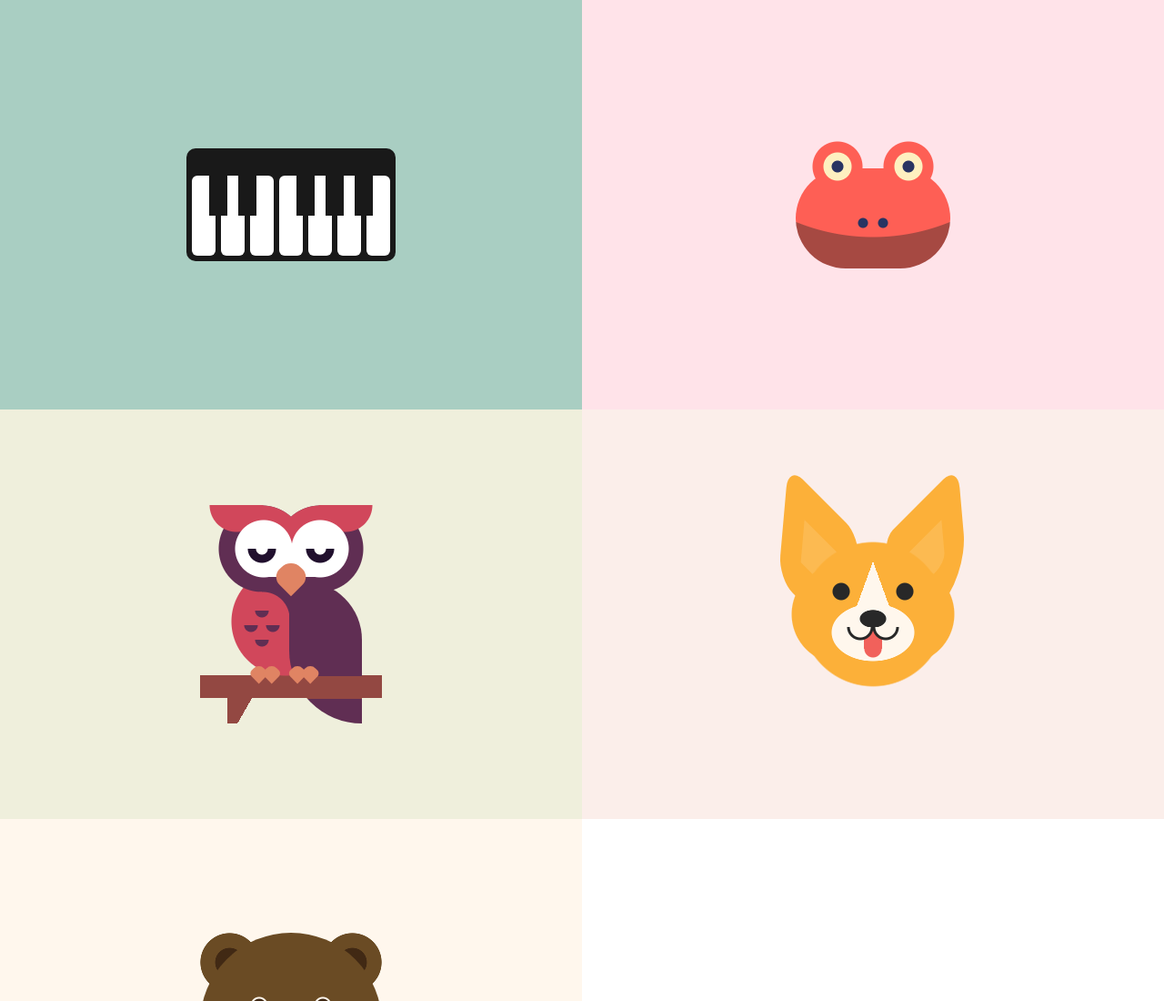
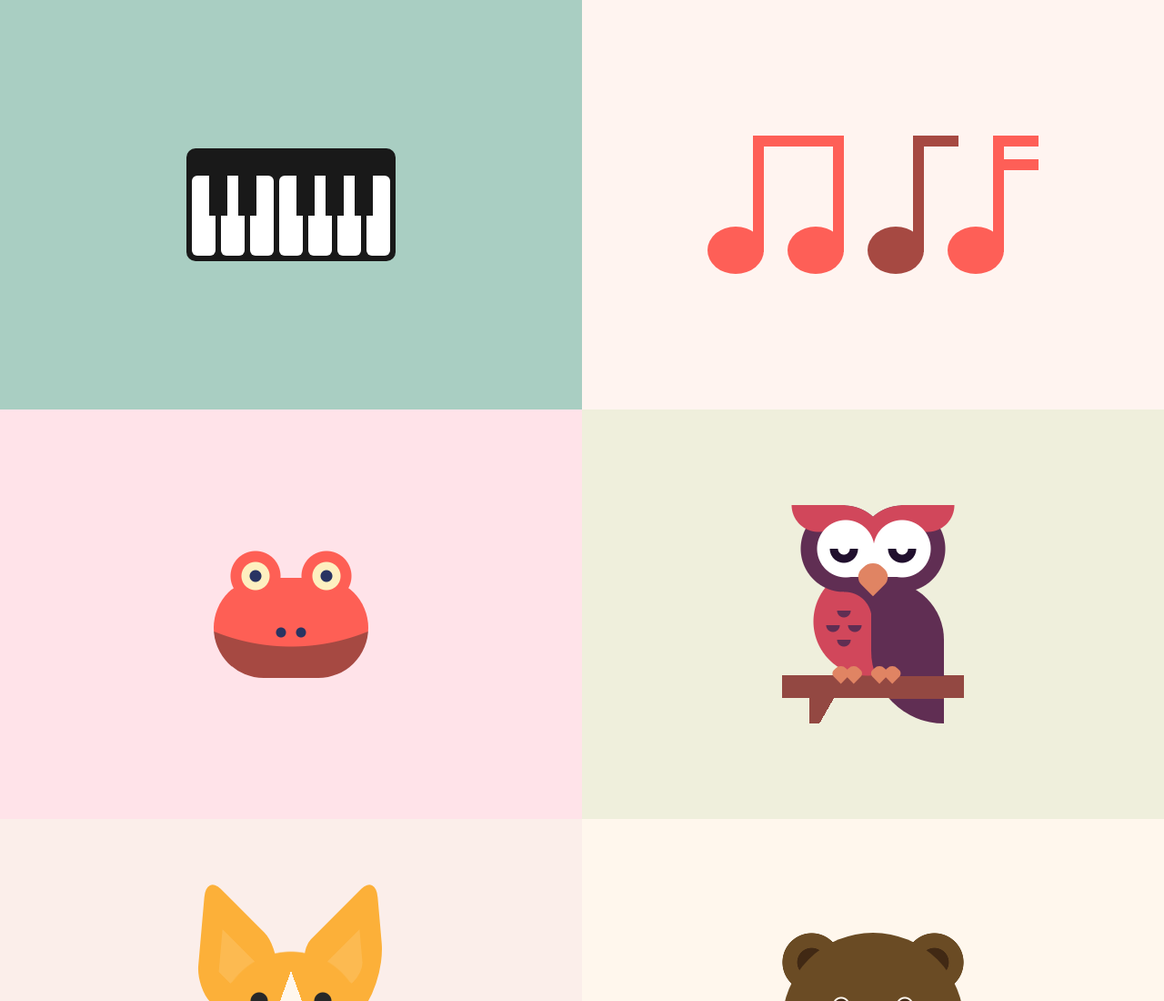
Before and after one commit to arman-borkhani/single-div, a website: page index.html in a window 1280 px wide. Shown: the top 1100 px of the page at 91% size. Drawn offline with Linux system fonts and the light colour scheme.

Commit message:
Add notes

```diff
--- /dev/null
+++ b/SCSS/_notes.scss
@@ -0,0 +1,55 @@
+#notes {
+  --black: #191919;
+  --white: #fff;
+  --coral: #fe5f57;
+  --dark-coral: #a64942;
+
+  background-color: #fff4f0;
+
+  div {
+    position: absolute;
+    width: 364px;
+    height: 152px;
+    top: 50%;
+    left: 50%;
+    transform: translate(-50%, -50%);
+    background:
+    linear-gradient(var(--coral) 100%, transparent) 314px 26px / 50px 12px,
+    linear-gradient(var(--coral) 100%, transparent) 314px top / 50px 12px,
+    linear-gradient(var(--dark-coral) 100%, transparent) 226px top / 50px 12px,
+    linear-gradient(var(--coral) 100%, transparent) 50px top / 100px 12px;
+    background-repeat: no-repeat;
+  }
+
+  div::before,
+  div::after {
+    content: "";
+    display: block;
+    position: absolute;
+  }
+
+  div::before {
+    width: 62px;
+    height: 52px;
+    bottom: 0;
+    left: 0;
+    background-color: var(--coral);
+    border-radius: 50%;
+    box-shadow:
+    88px 0 0 var(--coral),
+    176px 0 0 var(--dark-coral),
+    264px 0 0 var(--coral);
+  }
+
+  div::after {
+    width: 12px;
+    height: 128px;
+    bottom: 24px;
+    left: 50px;
+    background-color: var(--coral);
+    box-shadow:
+    88px 0 0 var(--coral),
+    176px 0 0 var(--dark-coral),
+    264px 0 0 var(--coral);
+  }
+}
--- a/SCSS/main.scss
+++ b/SCSS/main.scss
@@ -4,3 +4,4 @@
 @import "owl";
 @import "frog";
 @import "piano";
+@import "notes";
--- a/index.html
+++ b/index.html
@@ -9,6 +9,9 @@
 <body>
   <div class="wrapper">
     <div class="entry" id="piano">
+      <div></div>
+    </div>
+    <div class="entry" id="notes">
       <div></div>
     </div>
     <div class="entry" id="frog">
```
Also changed, not shown: style.css, 1 other file.
